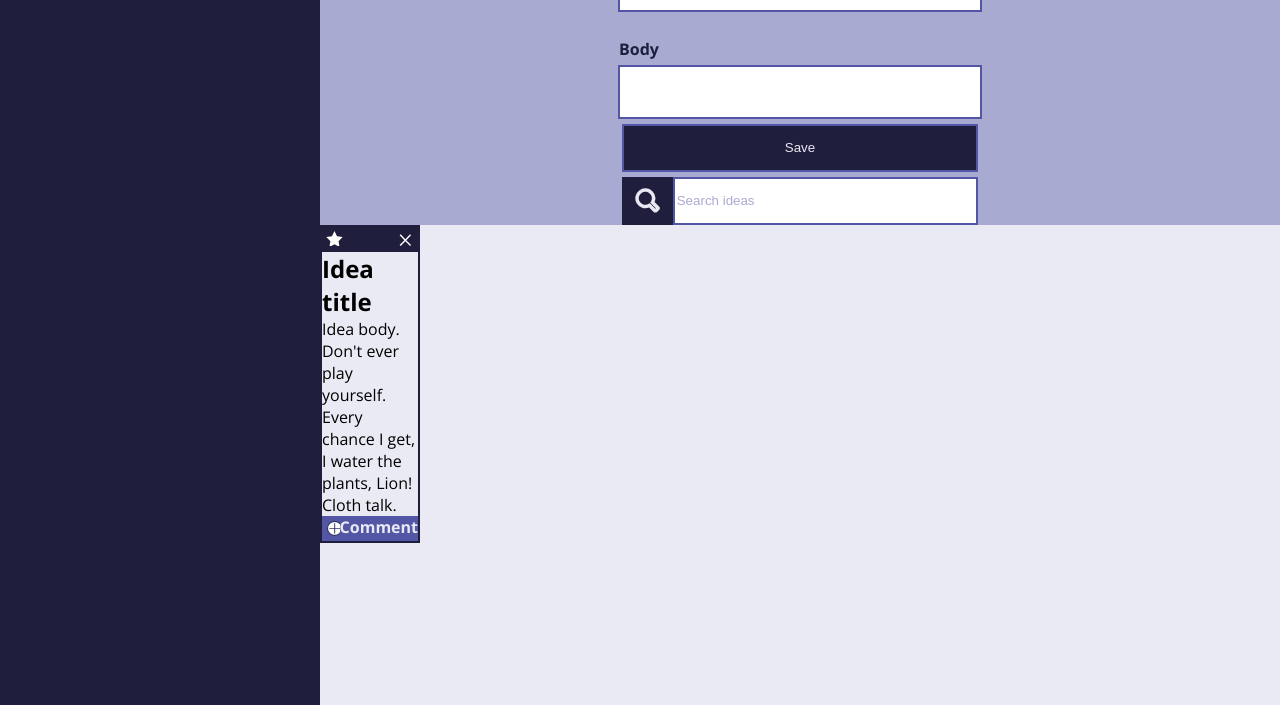
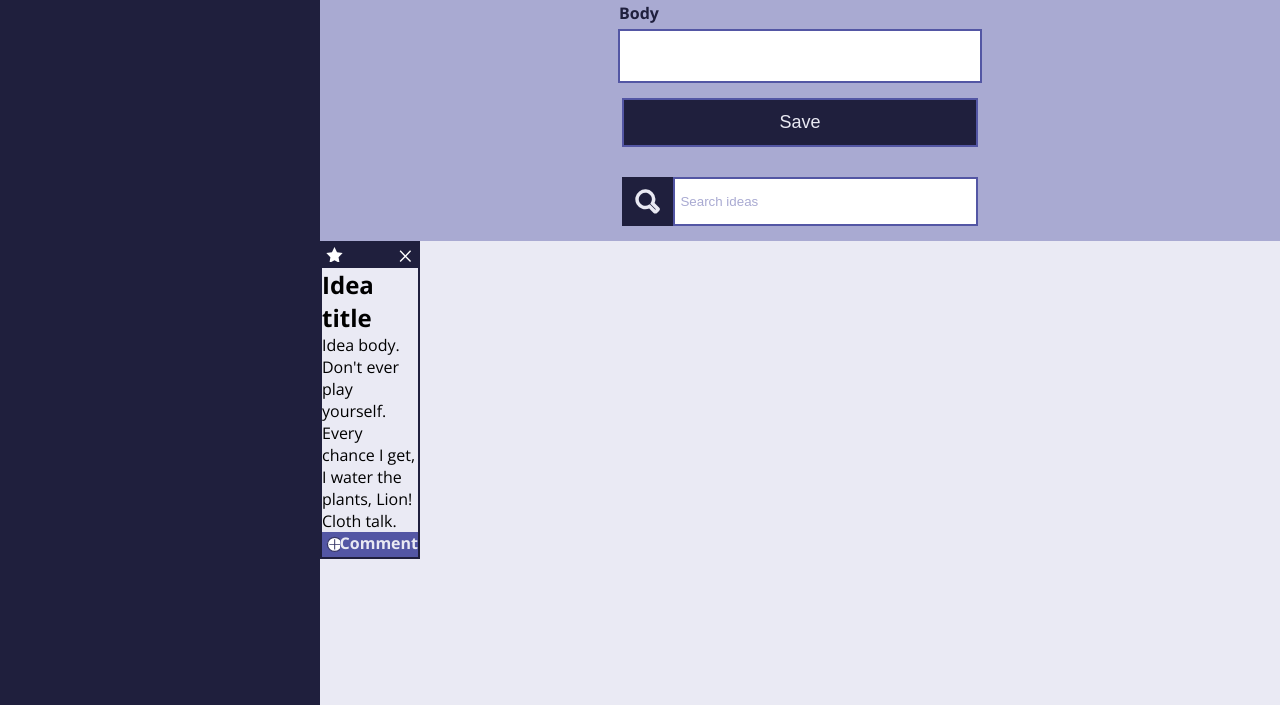
Before and after one commit to rachel-bock/ideabox, a plain HTML site: page index.html in a window 1280 px wide. Shown: the part 95-800 px from the top of the page. Drawn offline with nearby package versions, Linux system fonts and the light colour scheme.

Commit message:
Finalize input form

```diff
--- a/styles.css
+++ b/styles.css
@@ -68,7 +68,7 @@ main {
 .input-form {
   background-color: #A9AAD2;
   color: #1F1F3D;
-  height: 40%;
+  height: 42%;
   font-weight: 700;
   display: flex;
   flex-direction: column;
@@ -90,7 +90,8 @@ main {
   background-color: #1F1F3D;
   border: none;
   color: #E9E9F3;
-  margin: 5px;
+  margin: 15px;
+  font-size: large;
 }
 
 ::placeholder {
@@ -118,6 +119,7 @@ main {
 }
 .search-bar {
   display: flex;
+  margin: 15px;
 }
 .delete {
   background: url(assets/delete.svg);
@@ -153,6 +155,7 @@ label {
   margin-left: -.7%;
   display: flex;
   align-items: flex-end;
+  margin-top: -2%;
 }
 
 .search-bar > input {
```
Also changed, not shown: index.html (+1 -1 lines).
